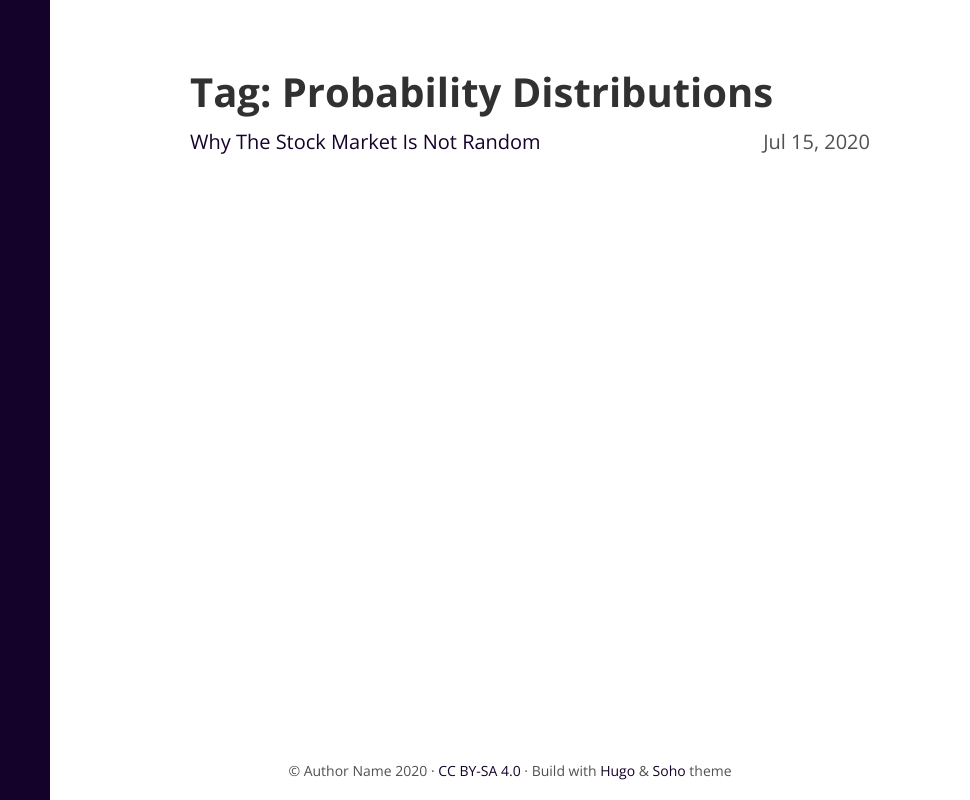
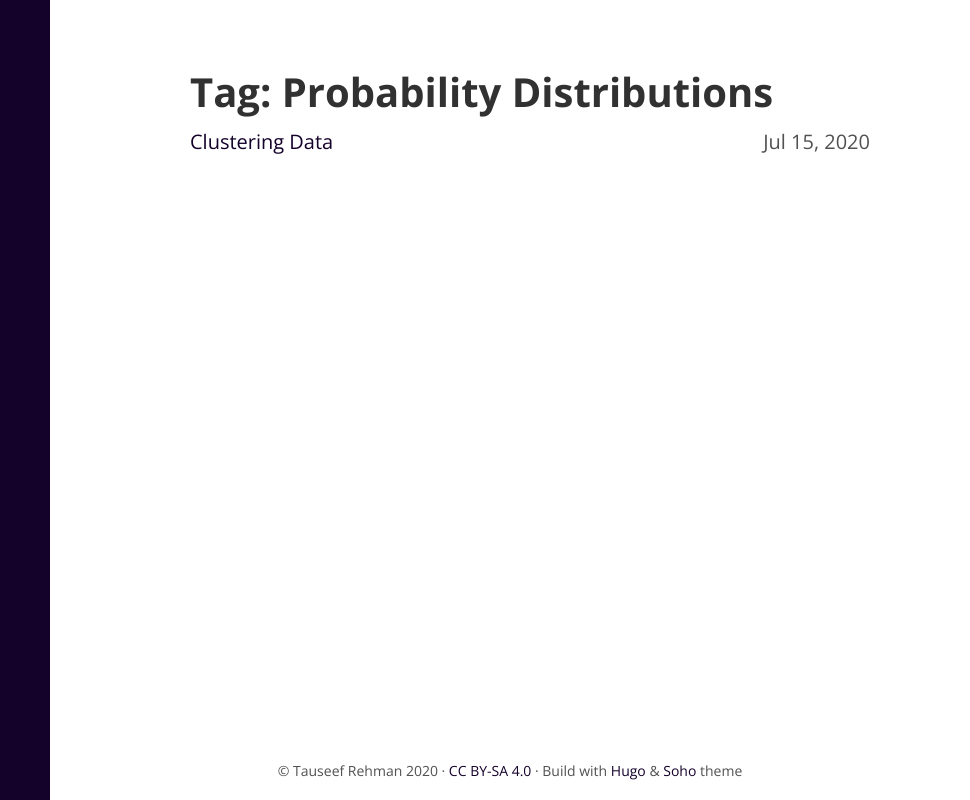
Before and after one commit to tauseefr7/Tauseef_Portfolio, a plain HTML site: page tags/probability-distributions/index.html in a window 1280 px wide. Shown: the full height of the page, 310-1280 px from the left. Drawn offline with nearby package versions, Linux system fonts and the light colour scheme.

Commit message:
Add files via upload

```diff
--- a/index.xml
+++ b/index.xml
@@ -12,7 +12,7 @@
 
 
     <item>
-      <title>Why The Stock Market Is Not Random</title>
+      <title>Clustering Data</title>
       <link>https://tauseefr7.github.io/Tauseef_Portfolio/post/project_1/</link>
       <pubDate>Wed, 15 Jul 2020 00:00:00 +0000</pubDate>
 
--- a/tags/probability-distributions/index.html
+++ b/tags/probability-distributions/index.html
@@ -149,7 +149,7 @@
   <h1>Tag: Probability Distributions</h1>
   <li>
     <span>
-        <a href="https://tauseefr7.github.io/Tauseef_Portfolio/post/project_1/">Why The Stock Market Is Not Random</a>
+        <a href="https://tauseefr7.github.io/Tauseef_Portfolio/post/project_1/">Clustering Data</a>
         <time class="pull-right post-list" datetime="2020-07-15T00:00:00Z">Jul 15, 2020</time>
     </span>
   </li>
@@ -158,7 +158,7 @@
 
   <footer>
   <div>
-    &copy; Author Name 2020
+    &copy; Tauseef Rehman 2020
 
     &middot; <a href="https://creativecommons.org/licenses/by-sa/4.0" target="_blank">CC BY-SA 4.0</a>
 
--- a/tags/probability-distributions/index.xml
+++ b/tags/probability-distributions/index.xml
@@ -12,7 +12,7 @@
 
 
     <item>
-      <title>Why The Stock Market Is Not Random</title>
+      <title>Clustering Data</title>
       <link>https://tauseefr7.github.io/Tauseef_Portfolio/post/project_1/</link>
       <pubDate>Wed, 15 Jul 2020 00:00:00 +0000</pubDate>
 
```
Also changed, not shown: 404.html (+1 -1 lines), about/index.html (+1 -1 lines), categories/index.html (+1 -1 lines), contact/index.html (+1 -1 lines), index.html (+1 -1 lines), series/index.html (+1 -1 lines), sitemap.xml (+5 -5 lines), tags/index.html (+1 -1 lines), tags/index/index.html (+1 -1 lines), post/index.html (line endings or trailing spaces), post/math-typesetting/index.html (line endings or trailing spaces), post/project_1/index.html (line endings or trailing spaces).
